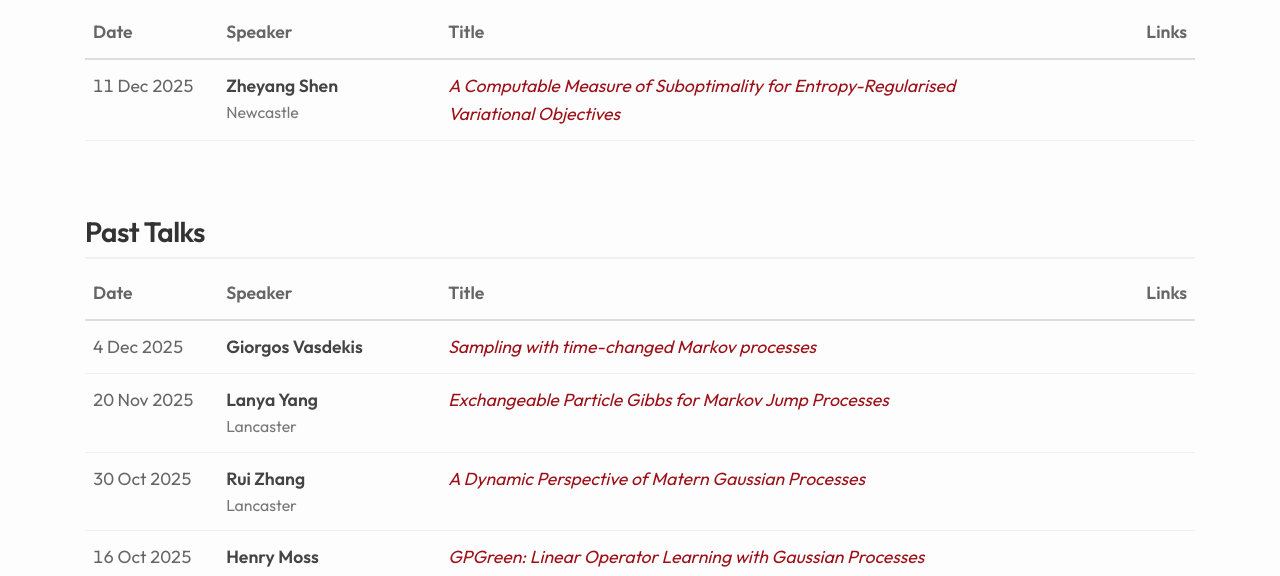
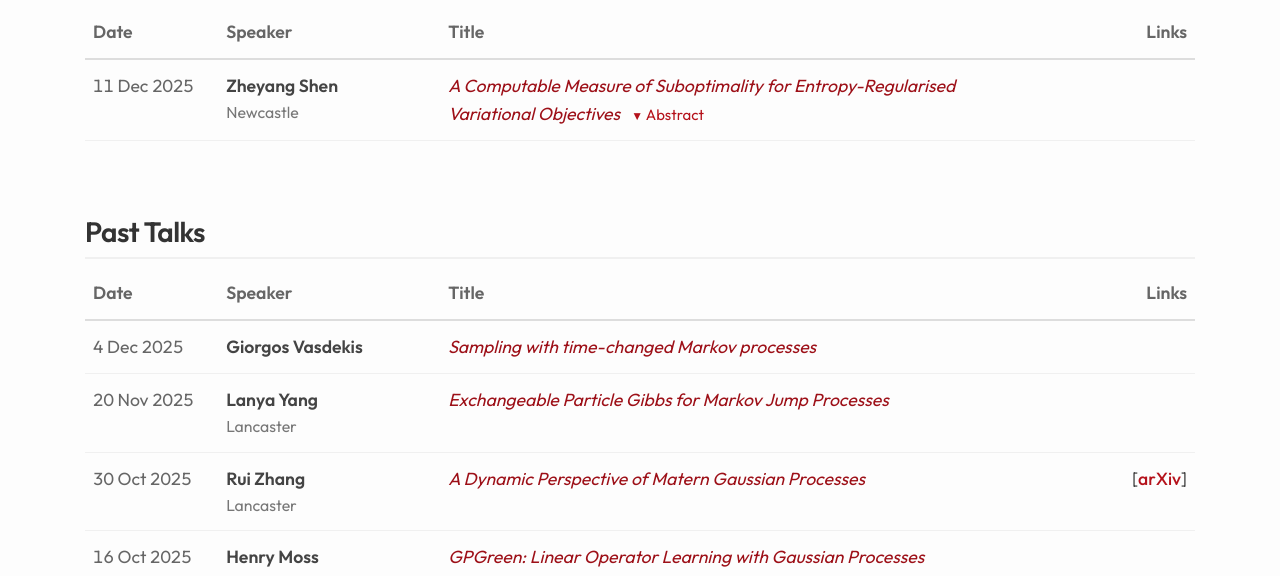
Before and after one commit to LU-CSML/lu-csml.github.io, a Jekyll site: the page built from schedule.md, in a window 1280 px wide and 1120 px high. Shown: the part 293-869 px from the top of the window. Built offline with Jekyll 4.4.1, drawn with Linux system fonts in a browser that asks for light colours.

Commit message:
feat: Add talk abstracts via a new YAML data file and display them in expandable sections on schedule and talks pages.

```diff
--- a/_data/talks.yml
+++ b/_data/talks.yml
@@ -13,6 +13,7 @@
   speaker: Zheyang Shen
   affiliation: Newcastle
   title: A Computable Measure of Suboptimality for Entropy-Regularised Variational Objectives
+  abstract: "Entropy-regularised objectives are widely used in variational inference and reinforcement learning. In this talk, we propose a new computable measure of suboptimality for these objectives. We show that this measure can be estimated efficiently and provides a useful diagnostic for convergence. We demonstrate its utility on a range of synthetic and real-world problems."
 
 - date: 2025-12-04
   speaker: Giorgos Vasdekis
@@ -27,7 +28,8 @@
   speaker: Rui Zhang
   affiliation: Lancaster
   title: A Dynamic Perspective of Matern Gaussian Processes
-  arxiv: https://arxiv.org/pdf/2509.26005
+  link: https://arxiv.org/pdf/2509.26005
+  link_text: arXiv
 
 - date: 2025-10-16
   speaker: Henry Moss
--- a/schedule.md
+++ b/schedule.md
@@ -56,6 +56,16 @@
             </td>
             <td class="talk-title-col">
               <em>{{ talk.title }}</em>
+              {% if talk.abstract %}
+                <details style="display: inline;">
+                  <summary style="display: inline; cursor: pointer; color: #b5121b; font-size: 0.85em; margin-left: 0.5em;">
+                    <span style="font-size: 0.8em;">&#9660;</span> Abstract
+                  </summary>
+                  <div style="display: block; margin-top: 0.5em; font-size: 0.95em; color: #444; line-height: 1.5; background: #f9f9f9; padding: 0.8em; border-radius: 4px; border-left: 3px solid #b5121b;">
+                    {{ talk.abstract }}
+                  </div>
+                </details>
+              {% endif %}
             </td>
             <td class="talk-links-col">
               {% if talk.slides %}
@@ -100,6 +110,16 @@
             </td>
             <td class="talk-title-col">
               <em>{{ talk.title }}</em>
+              {% if talk.abstract %}
+                <details>
+                  <summary style="cursor: pointer; color: #b5121b; font-size: 0.85em; margin-top: 0.2em; list-style: none;">
+                    <span style="font-size: 0.8em;">&#9660;</span> Abstract
+                  </summary>
+                  <p style="margin-top: 0.5em; font-size: 0.95em; color: #444; line-height: 1.5; background: #f9f9f9; padding: 0.8em; border-radius: 4px; border-left: 3px solid #b5121b;">
+                    {{ talk.abstract }}
+                  </p>
+                </details>
+              {% endif %}
             </td>
             <td class="talk-links-col">
               {% if talk.slides %}
```
Also changed, not shown: talks.md (+10 -0 lines).
